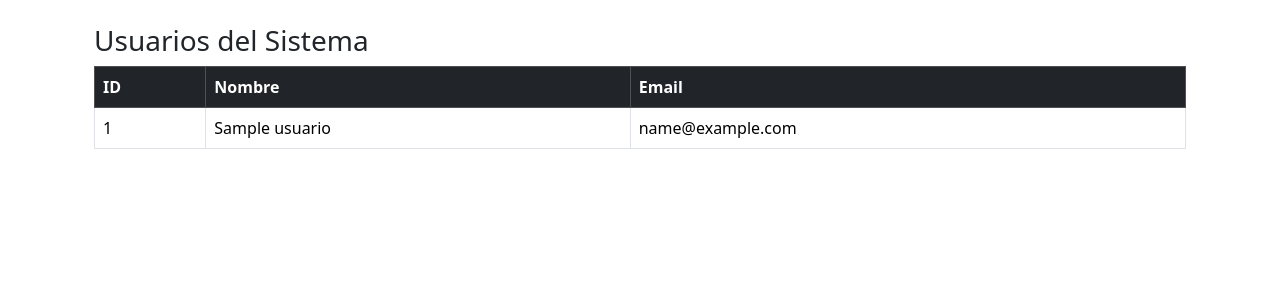
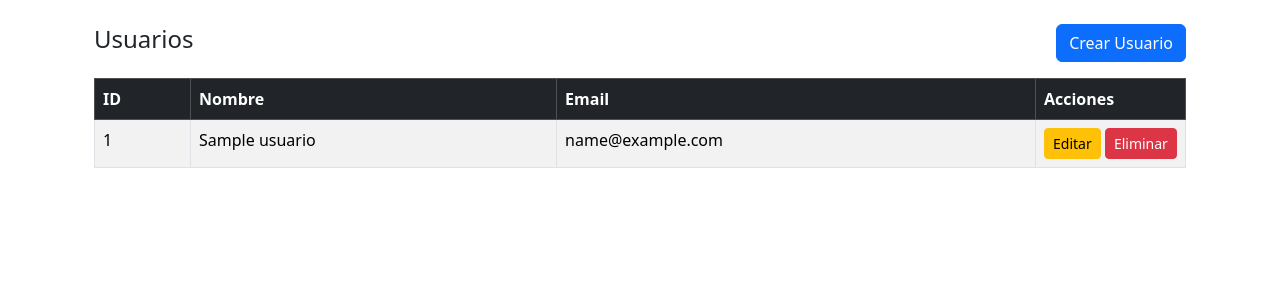
Before and after one commit to Borisivc/Centro-Medico, a Flask app: template app/templates/users.html in a window 1280 px wide. Shown: the part 56-356 px from the top of the page. Run offline with Flask 3, Linux system fonts and the light colour scheme; the template is opened without the code that fills it: most values are stand-ins (such as "Sample title", 1, 10 or a date in 2020).

Commit message:
cambios
implementacion CRUD usuarios

```diff
--- a/app/templates/users.html
+++ b/app/templates/users.html
@@ -4,9 +4,23 @@
 
 <div class="container mt-4">
 
-<h3>Usuarios del Sistema</h3>
+<div class="d-flex justify-content-between align-items-center mb-3">
 
-<table class="table table-bordered">
+<h4>Usuarios</h4>
+
+<button
+class="btn btn-primary"
+data-bs-toggle="modal"
+data-bs-target="#modalCrear">
+
+Crear Usuario
+
+</button>
+
+</div>
+
+
+<table class="table table-striped table-bordered">
 
 <thead class="table-dark">
 
@@ -14,6 +28,7 @@
 <th>ID</th>
 <th>Nombre</th>
 <th>Email</th>
+<th width="150">Acciones</th>
 </tr>
 
 </thead>
@@ -28,7 +43,91 @@
 <td>{{u["nombre"]}}</td>
 <td>{{u["email"]}}</td>
 
+<td>
+
+<button
+class="btn btn-warning btn-sm"
+data-bs-toggle="modal"
+data-bs-target="#modalEditar{{u['id']}}">
+
+Editar
+
+</button>
+
+<button
+class="btn btn-danger btn-sm"
+onclick="confirmarEliminar('{{ url_for('users.delete', id=u['id']) }}')">
+
+Eliminar
+
+</button>
+
+</td>
+
 </tr>
+
+
+<!-- MODAL EDITAR -->
+
+<div class="modal fade" id="modalEditar{{u['id']}}">
+
+<div class="modal-dialog">
+
+<div class="modal-content">
+
+<form method="POST"
+action="{{ url_for('users.edit', id=u['id']) }}">
+
+<div class="modal-header">
+
+<h5 class="modal-title">Editar Usuario</h5>
+
+<button type="button"
+class="btn-close"
+data-bs-dismiss="modal"></button>
+
+</div>
+
+<div class="modal-body">
+
+<input
+class="form-control mb-2"
+name="nombre"
+value="{{u['nombre']}}"
+placeholder="Nombre">
+
+<input
+class="form-control mb-2"
+name="email"
+value="{{u['email']}}"
+placeholder="Email">
+
+</div>
+
+<div class="modal-footer">
+
+<button class="btn btn-success">
+Guardar
+</button>
+
+<button
+type="button"
+class="btn btn-secondary"
+data-bs-dismiss="modal">
+
+Cancelar
+
+</button>
+
+</div>
+
+</form>
+
+</div>
+
+</div>
+
+</div>
 
 {% endfor %}
 
@@ -38,4 +137,143 @@
 
 </div>
 
+
+
+<!-- MODAL CREAR -->
+
+<div class="modal fade" id="modalCrear">
+
+<div class="modal-dialog">
+
+<div class="modal-content">
+
+<form method="POST"
+action="{{ url_for('users.create') }}">
+
+<div class="modal-header">
+
+<h5 class="modal-title">
+Crear Usuario
+</h5>
+
+<button
+type="button"
+class="btn-close"
+data-bs-dismiss="modal"></button>
+
+</div>
+
+<div class="modal-body">
+
+<input
+class="form-control mb-2"
+name="nombre"
+placeholder="Nombre">
+
+<input
+class="form-control mb-2"
+name="email"
+placeholder="Email">
+
+<input
+type="password"
+class="form-control mb-2"
+name="password"
+placeholder="Password">
+
+</div>
+
+<div class="modal-footer">
+
+<button class="btn btn-success">
+Guardar
+</button>
+
+<button
+type="button"
+class="btn btn-secondary"
+data-bs-dismiss="modal">
+
+Cancelar
+
+</button>
+
+</div>
+
+</form>
+
+</div>
+
+</div>
+
+</div>
+
+
+
+<!-- MODAL ELIMINAR -->
+
+<div class="modal fade" id="modalEliminar">
+
+<div class="modal-dialog modal-sm">
+
+<div class="modal-content">
+
+<div class="modal-header">
+
+<h5 class="modal-title">
+Confirmar
+</h5>
+
+</div>
+
+<div class="modal-body">
+
+¿Está seguro que desea eliminar este usuario?
+
+</div>
+
+<div class="modal-footer">
+
+<a id="btnEliminarConfirmado"
+class="btn btn-danger">
+
+Eliminar
+
+</a>
+
+<button
+type="button"
+class="btn btn-secondary"
+data-bs-dismiss="modal">
+
+Cancelar
+
+</button>
+
+</div>
+
+</div>
+
+</div>
+
+</div>
+
+
+
+<script>
+
+function confirmarEliminar(url){
+
+document.getElementById("btnEliminarConfirmado").href = url
+
+var modal = new bootstrap.Modal(
+document.getElementById("modalEliminar")
+)
+
+modal.show()
+
+}
+
+</script>
+
 {% endblock %}
```
Also changed, not shown: app/users.py (+89 -1 lines).
